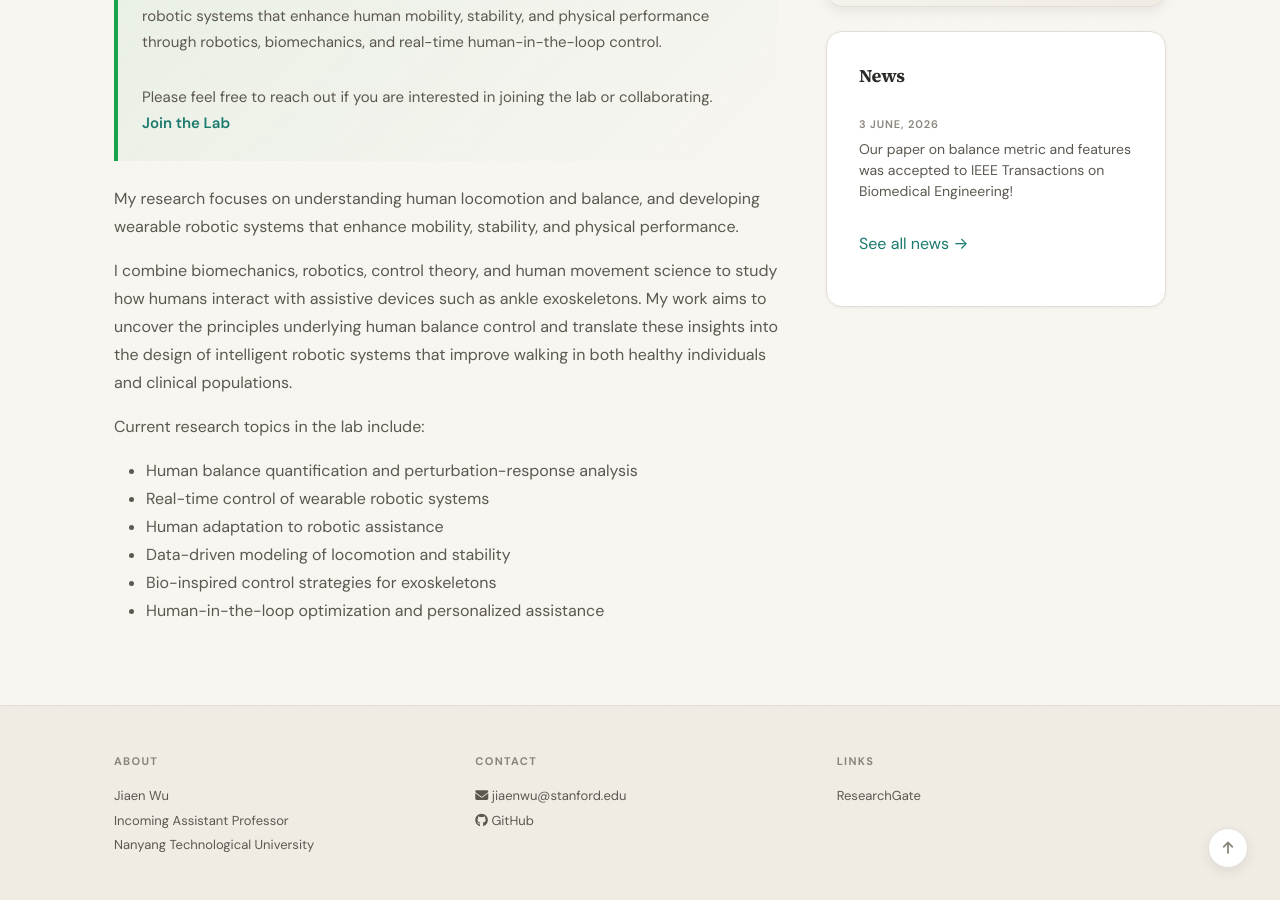
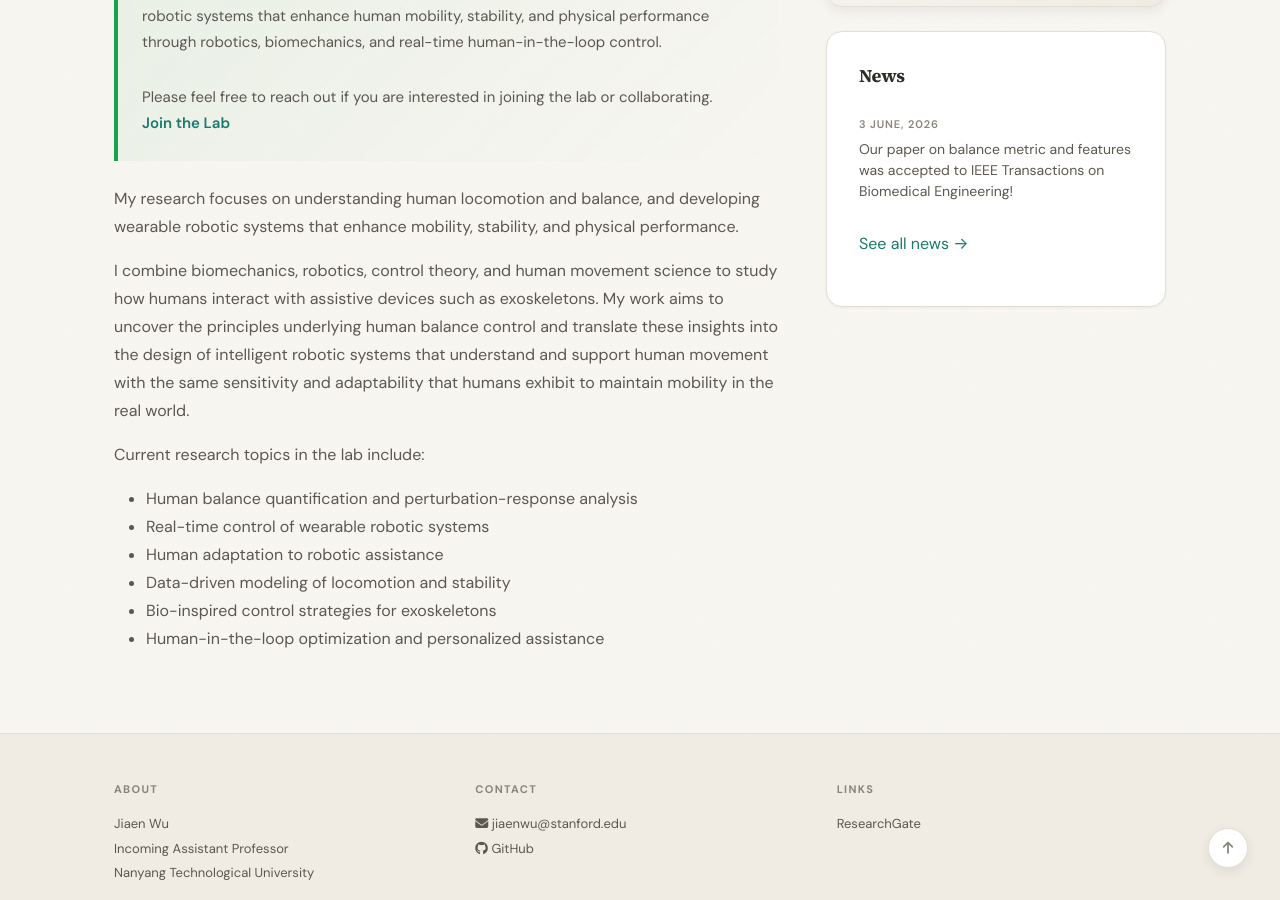
Before and after one commit to JiaenWu/jiaenwu.github.io, a Jekyll site: the page built from _pages/home.md, in a window 1280 px wide and 900 px high, scrolled down 597 px. Built offline with Jekyll 4.4.1, drawn with Linux system fonts in a browser that asks for light colours; a style sheet for code colours, icons or effects is not loaded.

Commit message:
improve introduction

```diff
--- a/_pages/home.md
+++ b/_pages/home.md
@@ -65,11 +65,9 @@ Join the Lab
 
 
 
-
-
 My research focuses on understanding human locomotion and balance, and developing wearable robotic systems that enhance mobility, stability, and physical performance.
 
-I combine biomechanics, robotics, control theory, and human movement science to study how humans interact with assistive devices such as ankle exoskeletons. My work aims to uncover the principles underlying human balance control and translate these insights into the design of intelligent robotic systems that improve walking in both healthy individuals and clinical populations.
+I combine biomechanics, robotics, control theory, and human movement science to study how humans interact with assistive devices such as exoskeletons. My work aims to uncover the principles underlying human balance control and translate these insights into the design of intelligent robotic systems that understand and support human movement with the same sensitivity and adaptability that humans exhibit to maintain mobility in the real world.
 
 Current research topics in the lab include:
 <ul>
```
